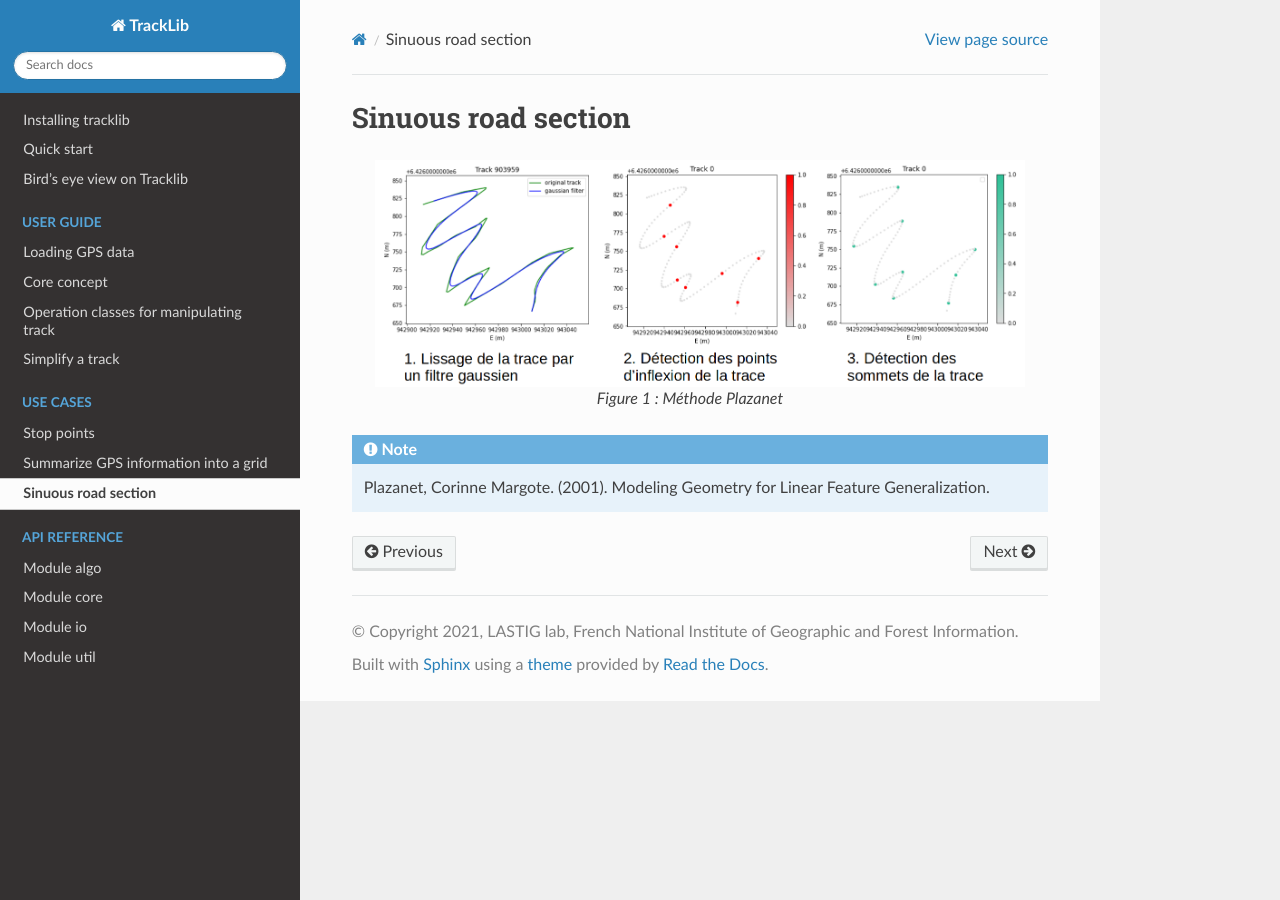
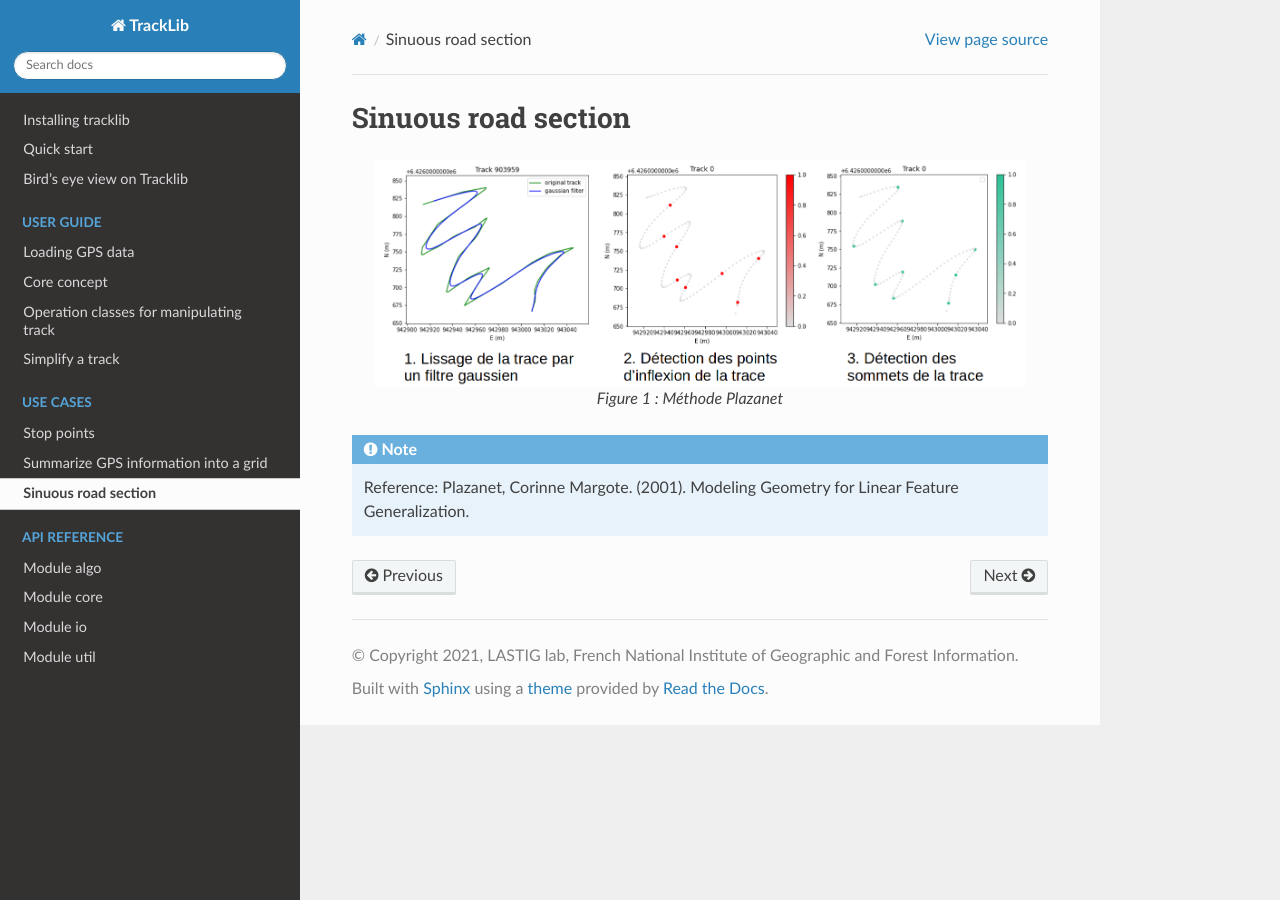
Before and after one commit to umrlastig/tracklib, a Sphinx documentation site: the page built from doc/source/usecase/sinuousroadsection.rst, in a window 1280 px wide. Built offline with Sphinx 7.4.7 and the Read the Docs theme 2.0.0, drawn with Linux system fonts in a browser that asks for light colours.

Commit message:
add ref in doc

```diff
--- a/doc/source/usecase/sinuousroadsection.rst
+++ b/doc/source/usecase/sinuousroadsection.rst
@@ -18,4 +18,4 @@ Sinuous road section
    Figure 1 : Méthode Plazanet
 
 
-.. note:: Plazanet, Corinne Margote. (2001). Modeling Geometry for Linear Feature Generalization.
+.. note:: Reference: Plazanet, Corinne Margote. (2001). Modeling Geometry for Linear Feature Generalization.
```
